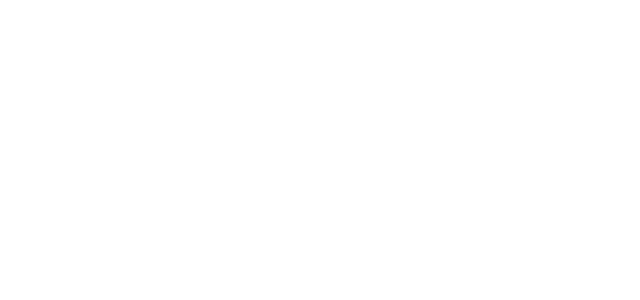
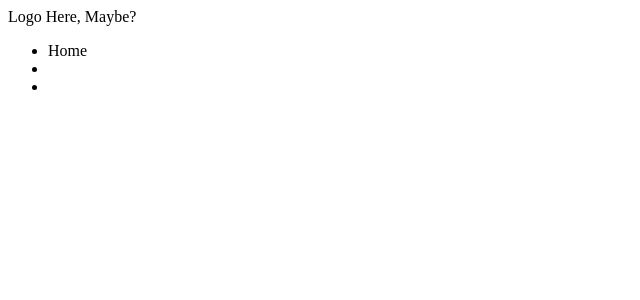
Before and after one commit to orpd0523/olga-perez-capstone, a React (Create React App) app: page / in a window 1280 px wide. Shown: the top 300 px of the page, without its empty margins (0-640 px from the left). Built offline with nearby package versions, Linux system fonts and the light colour scheme.

Commit message:
added header

```diff
--- a/src/App.js
+++ b/src/App.js
@@ -1,8 +1,10 @@
 import './App.css';
+import Header from './components/Header/Header';
 
 function App() {
   return (
     <div>
+      <Header></Header>
     </div>
   );
 }
--- a/src/components/Header/Header.js
+++ b/src/components/Header/Header.js
@@ -0,0 +1,19 @@
+import "./Header.scss";
+
+function Header() {
+  return (
+    <span>
+        <div>Logo Here, Maybe?
+        </div>
+      <div>
+        <ul>
+          <li>Home</li>
+          <li></li>
+          <li></li>
+        </ul>
+      </div>
+    </span>
+  );
+}
+
+export default Header;
```
